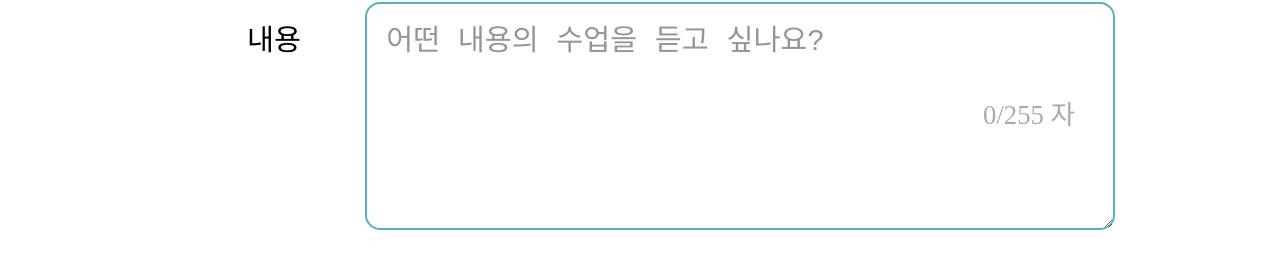
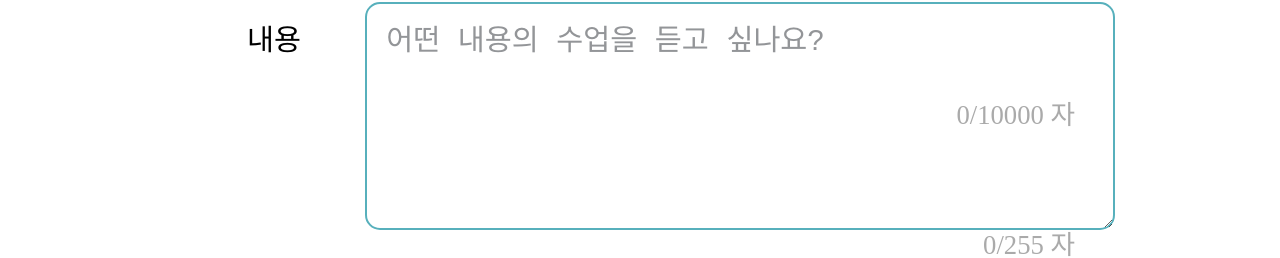
Before and after one commit to taehwan01/gennet-react, a React (Create React App) app: page /senior/request-class in a window 1280 px wide. Shown: the part 528-786 px from the top of the page. Built offline with nearby package versions, Linux system fonts and the light colour scheme.

Commit message:
design: 회원가입2 글자 수 제한 디자인 변경

```diff
--- a/src/components/AdCarousel/AdCarousel.jsx
+++ b/src/components/AdCarousel/AdCarousel.jsx
@@ -79,7 +79,7 @@ function AdCarousel() {
   useEffect(() => {
     const interval = setInterval(() => {
       setCurrentSlide((prev) => (prev === items.length - 1 ? 0 : prev + 1));
-    }, 10000);
+    }, 5000);
 
     return () => clearInterval(interval);
   }, []);
--- a/src/pages/Register/Register2.module.scss
+++ b/src/pages/Register/Register2.module.scss
@@ -75,10 +75,10 @@
     }
     .lengthCount {
       position: absolute;
-      bottom: 0;
-      right: 40px;
-      font-size: 20pt;
-      color: #aaa;
+      top: 235px;
+      right: 165px;
+      font-size: 17pt;
+      color: #57b0bc;
     }
   }
 }
--- a/src/pages/RequestClass/RequestClass.jsx
+++ b/src/pages/RequestClass/RequestClass.jsx
@@ -64,6 +64,12 @@ function RequestClass() {
     navigate(`/${user.type.toLowerCase()}/request-class/confirmed`);
   };
 
+  const [inputCountTitle, setInputCountTitle] = useState(0);
+
+  const onInputHandlerTitle = (e) => {
+    setInputCountTitle(e.target.value.length);
+  };
+
   const [inputCount, setInputCount] = useState(0);
 
   const onInputHandler = (e) => {
@@ -94,8 +100,14 @@ function RequestClass() {
             <input
               type='text'
               className={`${styles['form-input-text']} ${user.type === 'SENIOR' ? 'font-22pt' : 'font-20pt'}`}
+              onChange={onInputHandlerTitle}
+              maxLength='255'
               placeholder='제목을 입력하세요.'
             />
+            <p className={styles.lengthCountTitle}>
+              <span>{inputCountTitle}</span>
+              <span>/255 자</span>
+            </p>
           </div>
 
           <div className={styles['form-solo-div']}>
@@ -146,12 +158,12 @@ function RequestClass() {
                 user.type === 'SENIOR' ? 'font-22pt' : 'font-20pt'
               }`}
               onChange={onInputHandler}
-              maxLength='255'
+              maxLength='10000'
               placeholder='어떤 내용의 수업을 듣고 싶나요?'
             />
             <p className={styles.lengthCount}>
               <span>{inputCount}</span>
-              <span>/255 자</span>
+              <span>/10000 자</span>
             </p>
           </div>
           <div className={styles['form-solo-div']}>
--- a/src/pages/RequestClass/RequestClass.module.scss
+++ b/src/pages/RequestClass/RequestClass.module.scss
@@ -23,6 +23,13 @@
   grid-template-columns: 200px 750px;
   // margin: 20px 0;
 
+  .lengthCountTitle {
+    position: absolute;
+    bottom: 10px;
+    right: 205px;
+    font-size: 20pt;
+    color: #aaa;
+  }
   .lengthCount {
     position: absolute;
     bottom: 140px;
```
